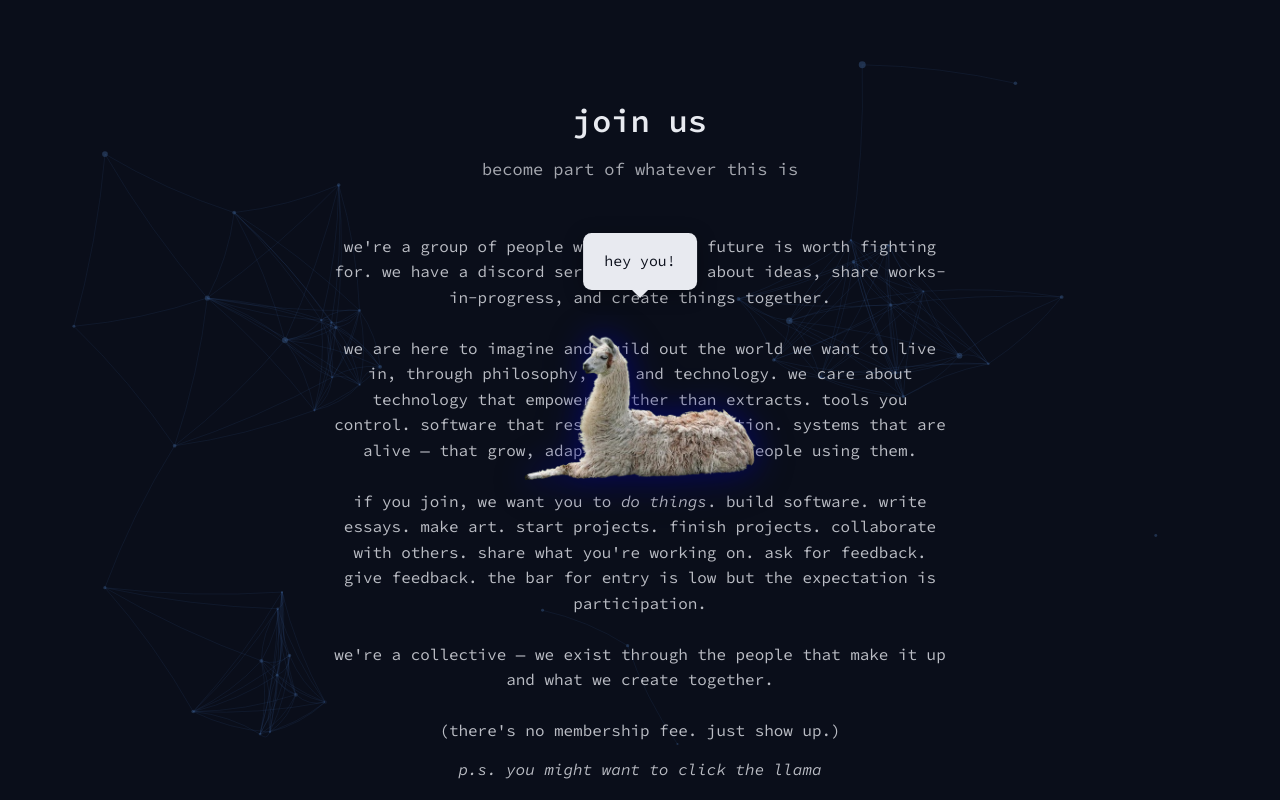
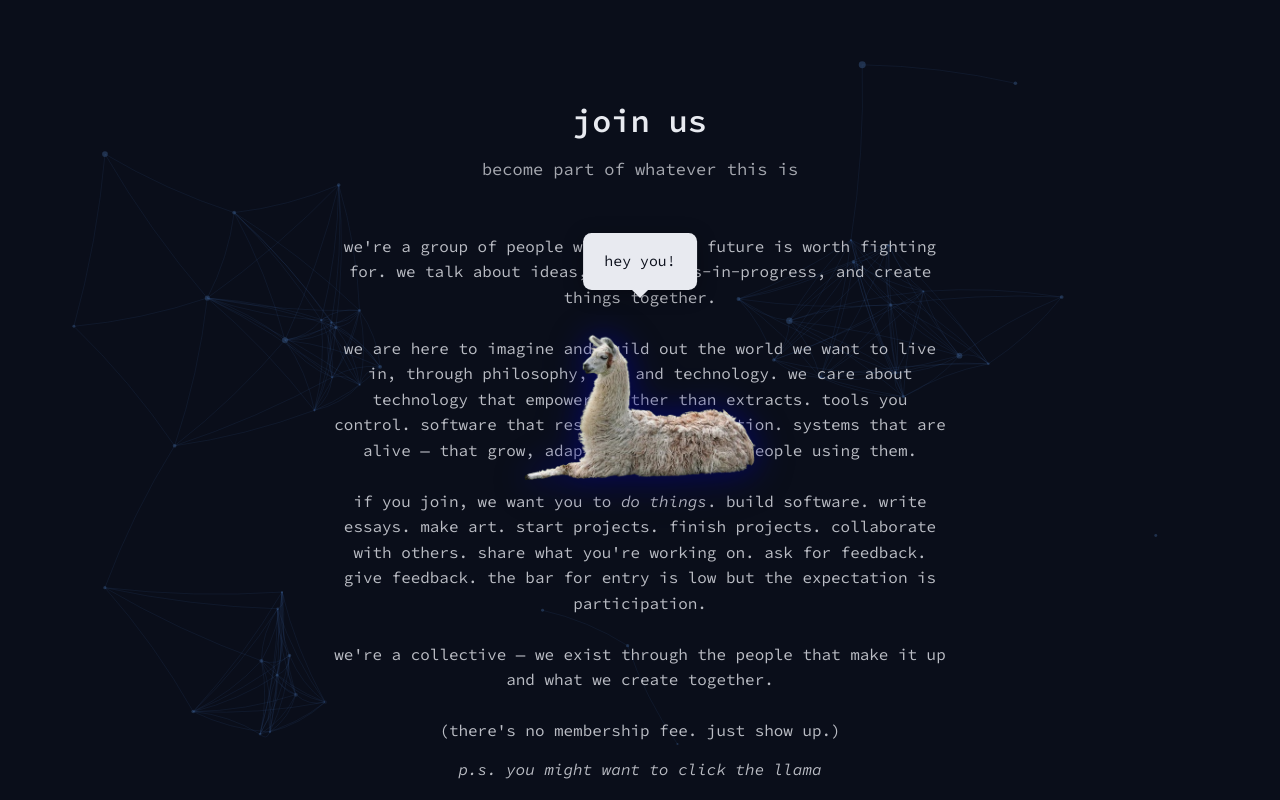
Before and after one commit to EternalRecursion121/idealists-site, a SvelteKit app: page /join in a window 1280 px wide. Shown: the top 800 px of the page. Built offline with nearby package versions, Linux system fonts and the light colour scheme.

Commit message:
remove we have a discord server from join page

```diff
--- a/src/routes/join/+page.svelte
+++ b/src/routes/join/+page.svelte
@@ -138,8 +138,7 @@ we are a collective. this literally means we are made up of people. you there, i
 			{/each}
 		{:else}
 			<p>
-				we're a group of people who think the future is worth fighting for.
-				we have a discord server. we talk about ideas, share works-in-progress, and
+				we're a group of people who think the future is worth fighting for. we talk about ideas, share works-in-progress, and
 				create things together.
 			</p>
 
```
Also changed, not shown: src/lib/data/members.csv (added).
